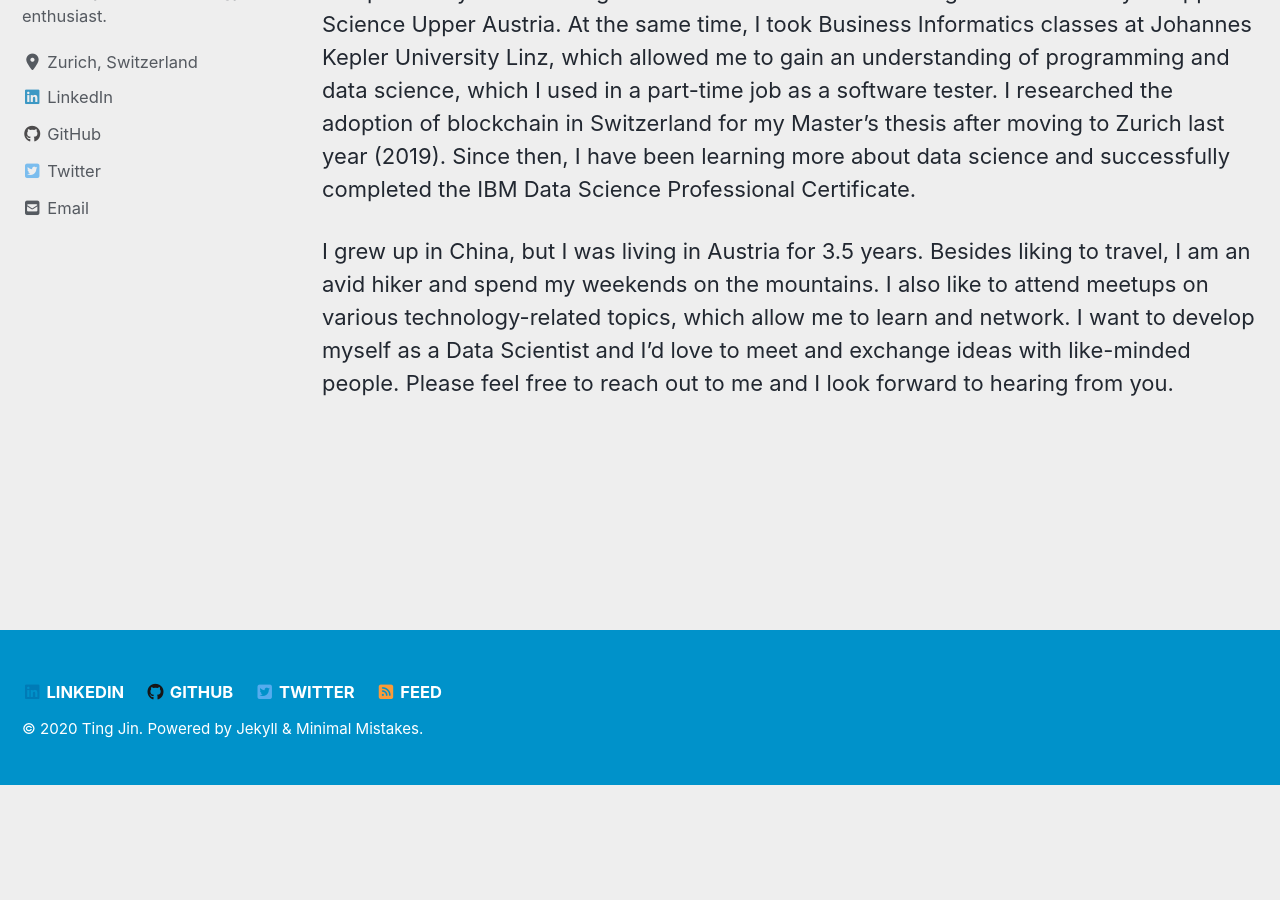
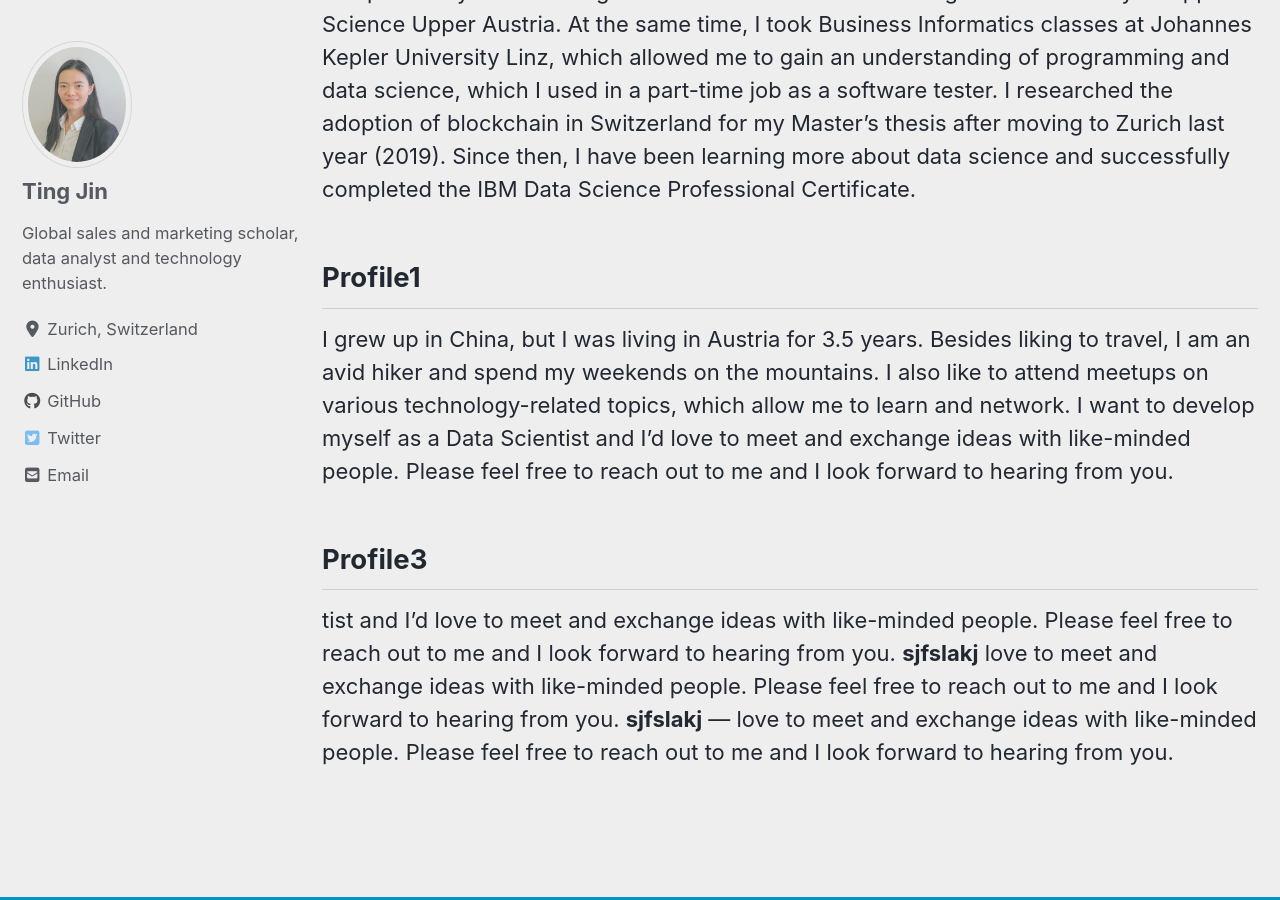
Before and after one commit to TingRigger/TingJin, a Jekyll site: the page built from index.md, in a window 1280 px wide and 900 px high, scrolled down 337 px. Built offline with Jekyll 4.4.1, drawn with Linux system fonts in a browser that asks for light colours; cached includes are drawn as plain includes; nearby versions of some CDN libraries; our own code applies the rules of GitHub Pages for plain Markdown files; before the commit the page ends 1122 px from its top, so only the background shows below that.

Commit message:
Update index.md

```diff
--- a/index.md
+++ b/index.md
@@ -7,5 +7,12 @@ toc: false
 ---
 ## Profile
 I am a global sales and marketing scholar, data analyst, and technology enthusiast. I completed my Master's degree in Global Sales and Marketing at the University of Applied Science Upper Austria. At the same time, I took Business Informatics classes at Johannes Kepler University Linz, which allowed me to gain an understanding of programming and data science, which I used in a part-time job as a software tester. I researched the adoption of blockchain in Switzerland for my Master's thesis after moving to Zurich last year (2019). Since then, I have been learning more about data science and successfully completed the IBM Data Science Professional Certificate.
-
+## Profile1
 I grew up in China, but I was living in Austria for 3.5 years. Besides liking to travel, I am an avid hiker and spend my weekends on the mountains. I also like to attend meetups on various technology-related topics, which allow me to learn and network. I want to develop myself as a Data Scientist and I'd love to meet and exchange ideas with like-minded people. Please feel free to reach out to me and I look forward to hearing from you.
+## Profile3
+tist and I'd love to meet and exchange ideas with like-minded people. Please feel free to reach out to me and I look forward to hearing from you.
+<b>sjfslakj</b>
+ love to meet and exchange ideas with like-minded people. Please feel free to reach out to me and I look forward to hearing from you.
+ <b>sjfslakj</b>
+ ---
+ love to meet and exchange ideas with like-minded people. Please feel free to reach out to me and I look forward to hearing from you.
```
